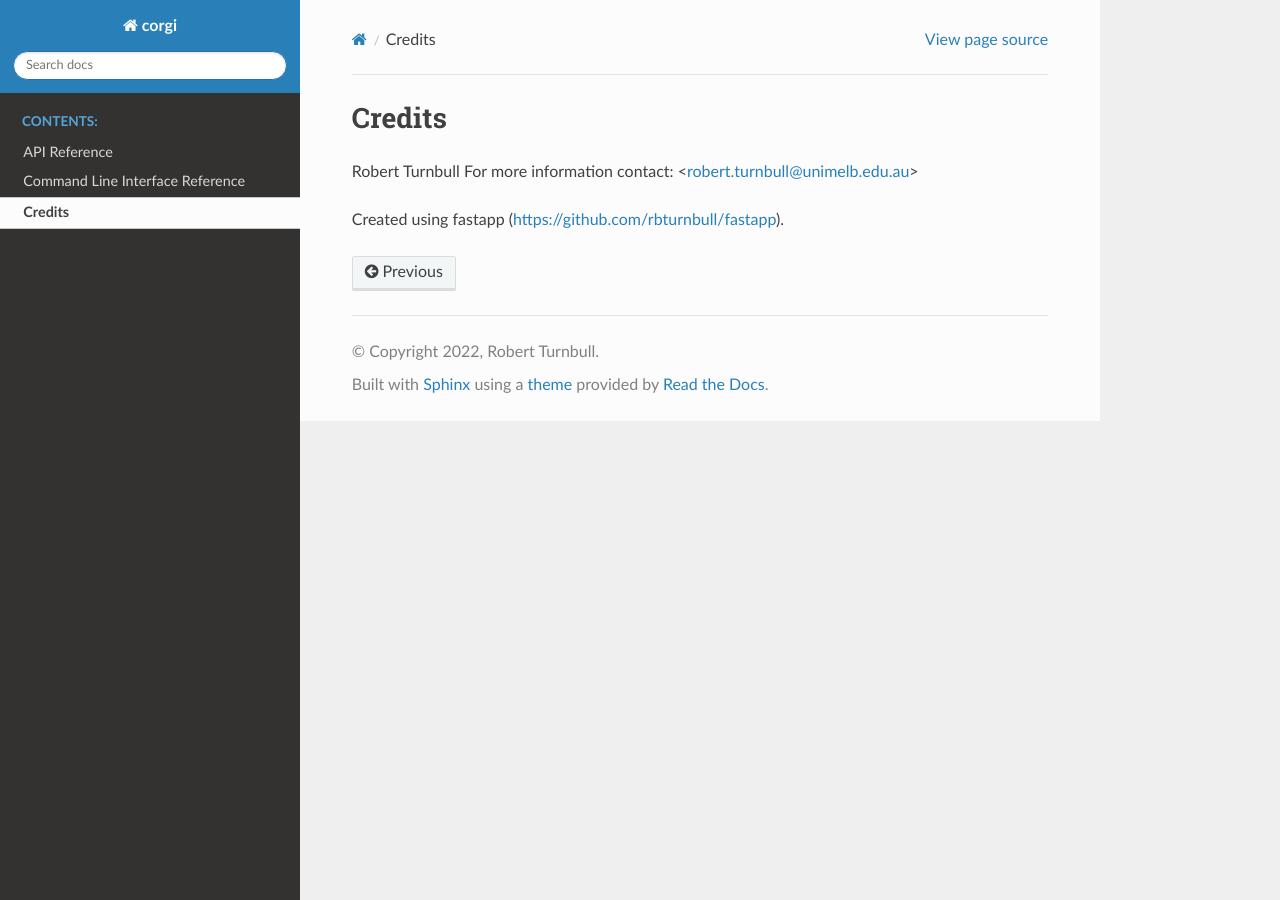
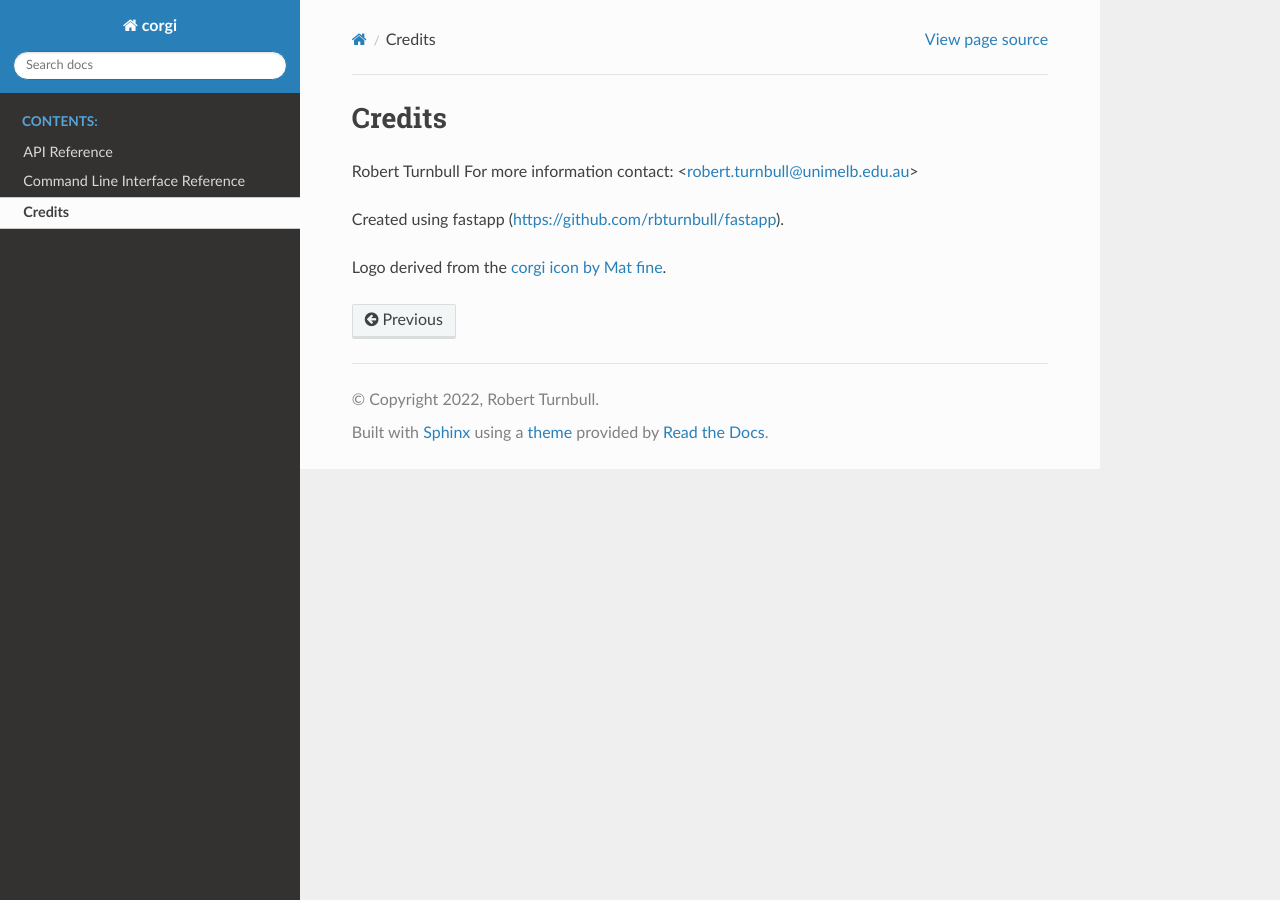
Before and after one commit to vinisalazar/corgi, a Sphinx documentation site: the page built from docs/credits.rst, in a window 1280 px wide. Built offline with Sphinx 7.4.7 and the Read the Docs theme 2.0.0, drawn with Linux system fonts in a browser that asks for light colours; pages that are not in the unit, such as notebooks, are missing from menus.

Commit message:
:abc: adding credit for logo

```diff
--- a/docs/credits.rst
+++ b/docs/credits.rst
@@ -6,3 +6,5 @@ Robert Turnbull
 For more information contact: <robert.turnbull@unimelb.edu.au>
 
 Created using fastapp (https://github.com/rbturnbull/fastapp).
+
+Logo derived from the `corgi icon by Mat fine <https://thenounproject.com/icon/corgi-dog-5006145/>`_.
```
Also changed, not shown: docs/images/corgi-banner.svg.
